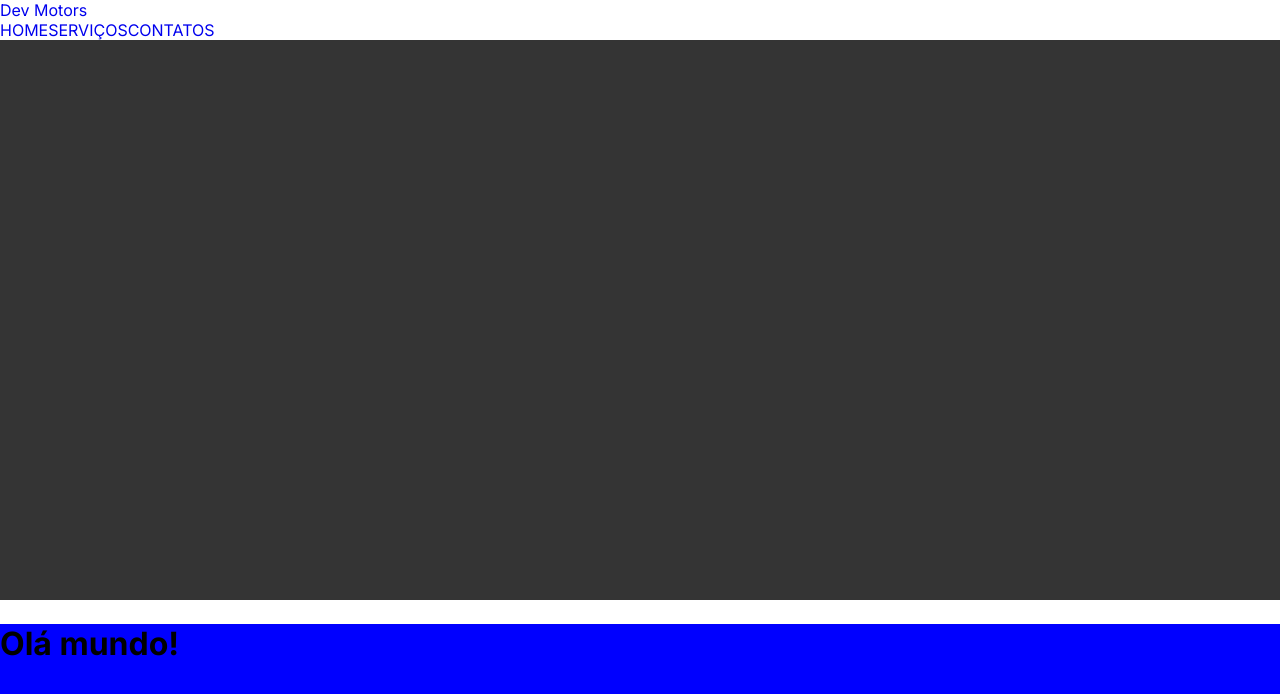
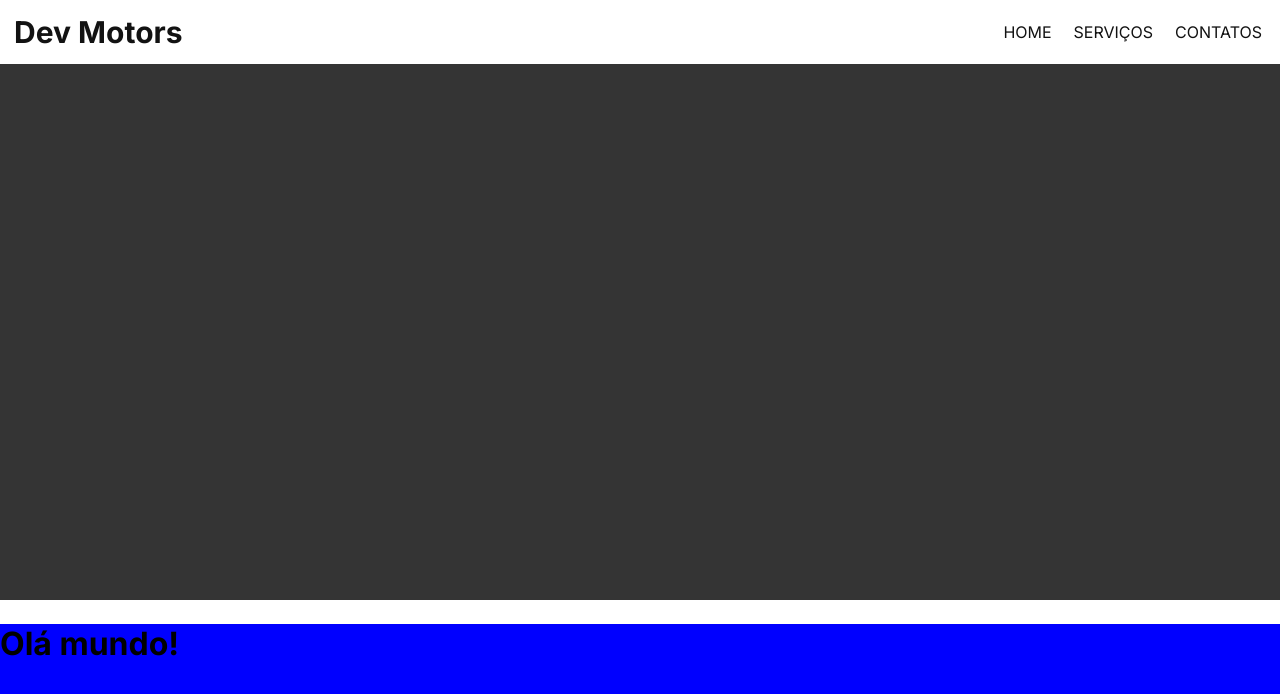
Before and after one commit to alexdev613/devmotors, a Next.js app: page / in a window 1280 px wide. Shown: the top 694 px of the page. Built offline with nearby package versions, Linux system fonts and the light colour scheme.

Commit message:
feat: terminei a estilização do Header.

```diff
--- a/src/components/header/index.tsx
+++ b/src/components/header/index.tsx
@@ -30,6 +30,7 @@ export function Header() {
             <Link href="/">
               Dev Motors
             </Link>
+          </div>
 
           <nav className={styles.nav}>
             <Link href="/">
@@ -47,7 +48,6 @@ export function Header() {
 
         </div>
       </div>
-      </div>
     </header>
   )
 }
--- a/src/components/header/styles.module.scss
+++ b/src/components/header/styles.module.scss
@@ -17,3 +17,51 @@
 .background {
   background-color: #FFF;
 }
+
+.container {
+  max-width: 1280px;
+  margin: 0 auto;
+  padding: 0 14px;
+}
+
+.content {
+  display: flex;
+  align-items: center;
+  justify-content: space-between;
+  height: 64px;
+}
+
+.contentLogo {
+  display: none;
+}
+
+.contentLogo a {
+  font-weight: bold;
+  color: #121212;
+  font-size: 30px;
+}
+
+.nav {
+  display: flex;
+  gap: 14px;
+
+  a {
+    font-weight: medium;
+    color: #121212;
+    display: flex;
+    align-items: center;
+    padding: 8px 4px;
+    transition: all 0.7s;
+  }
+
+  a:hover {
+    font-weight: bold;
+    transform: scale(1.09);
+  }
+}
+
+@media (min-width: 640px) {
+  .contentLogo {
+    display: flex;
+  }
+}
```
Lines whose indentation alone changed are shown as unchanged.
